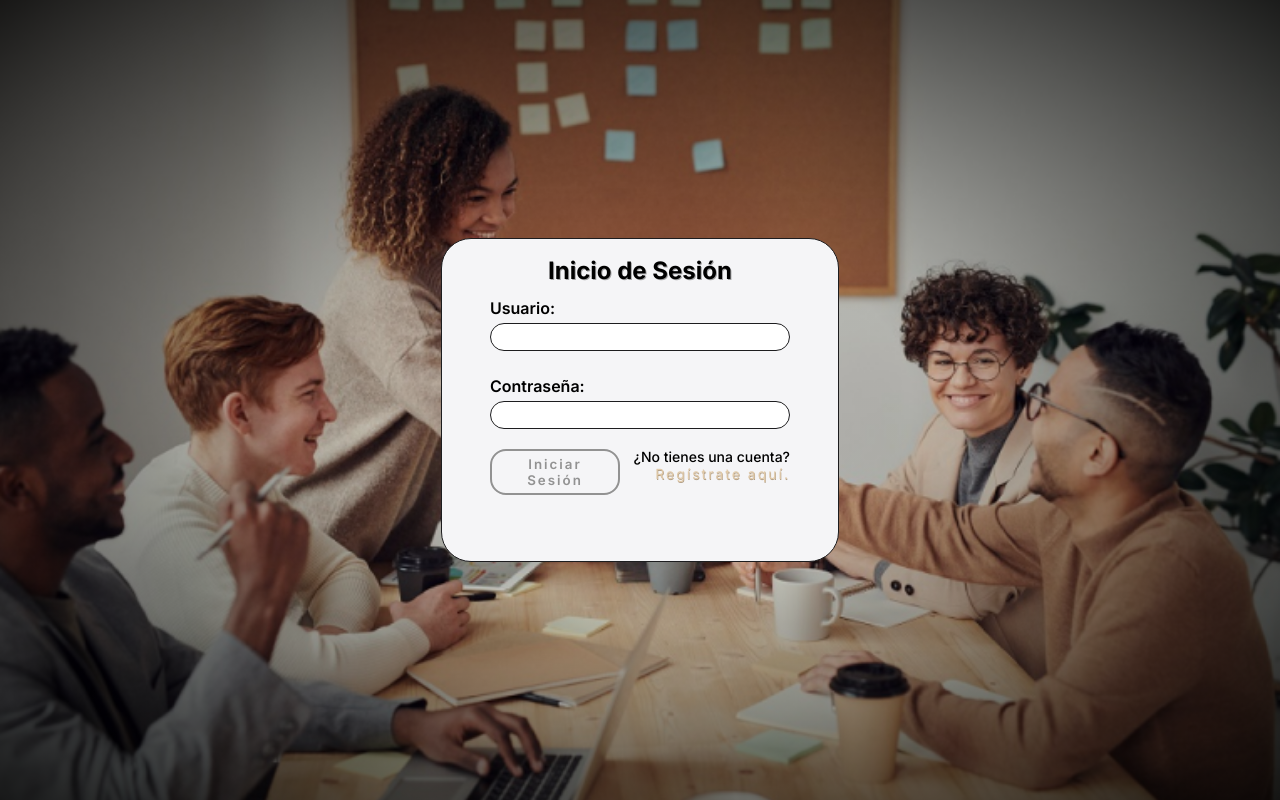
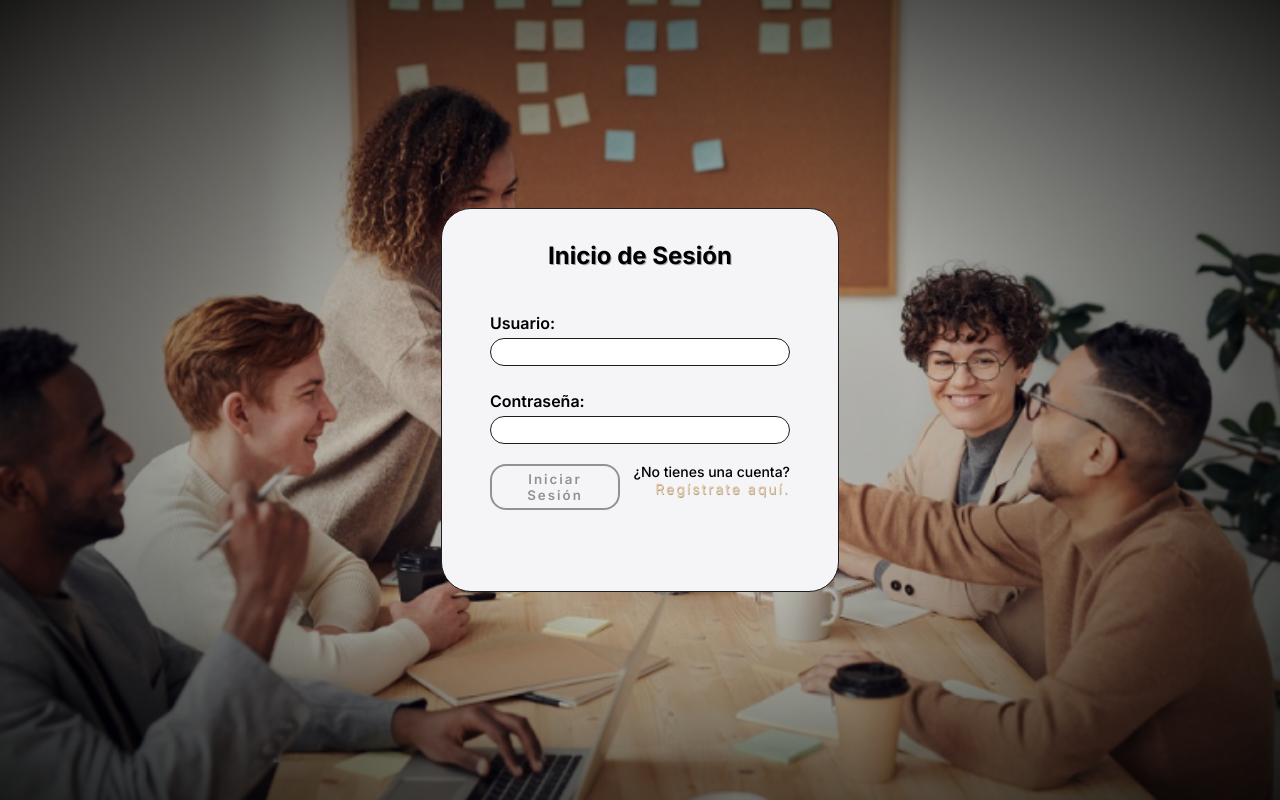
Before and after one commit to AdanSaavedra/proyecto-web, a React (Vite) app: page / in a window 1280 px wide. Built offline with nearby package versions, Linux system fonts and the light colour scheme.

Commit message:
ultima hora

```diff
--- a/src/Pages/Home/index.jsx
+++ b/src/Pages/Home/index.jsx
@@ -5,7 +5,12 @@ import { useUser } from "../../CardContext";
 
 const Home = () => {
   const { type } = useUser();
-  return type == "1" ? <User /> : <Admin />;
+  return(
+    <>
+    {type == "1" ? <User /> : null}
+    {type == "2" ? <Admin /> : null}
+    </>
+  );
 };
 
 export default Home;
--- a/src/Pages/SignIn/signin.css
+++ b/src/Pages/SignIn/signin.css
@@ -48,7 +48,7 @@ h2 {
     border: solid 1px #1d1d1f;
     border-radius: 30px;
     width: 300px;
-    height: 290px;
+    height: 350px;
     z-index: +1;
 }
 .signin_form {
```
